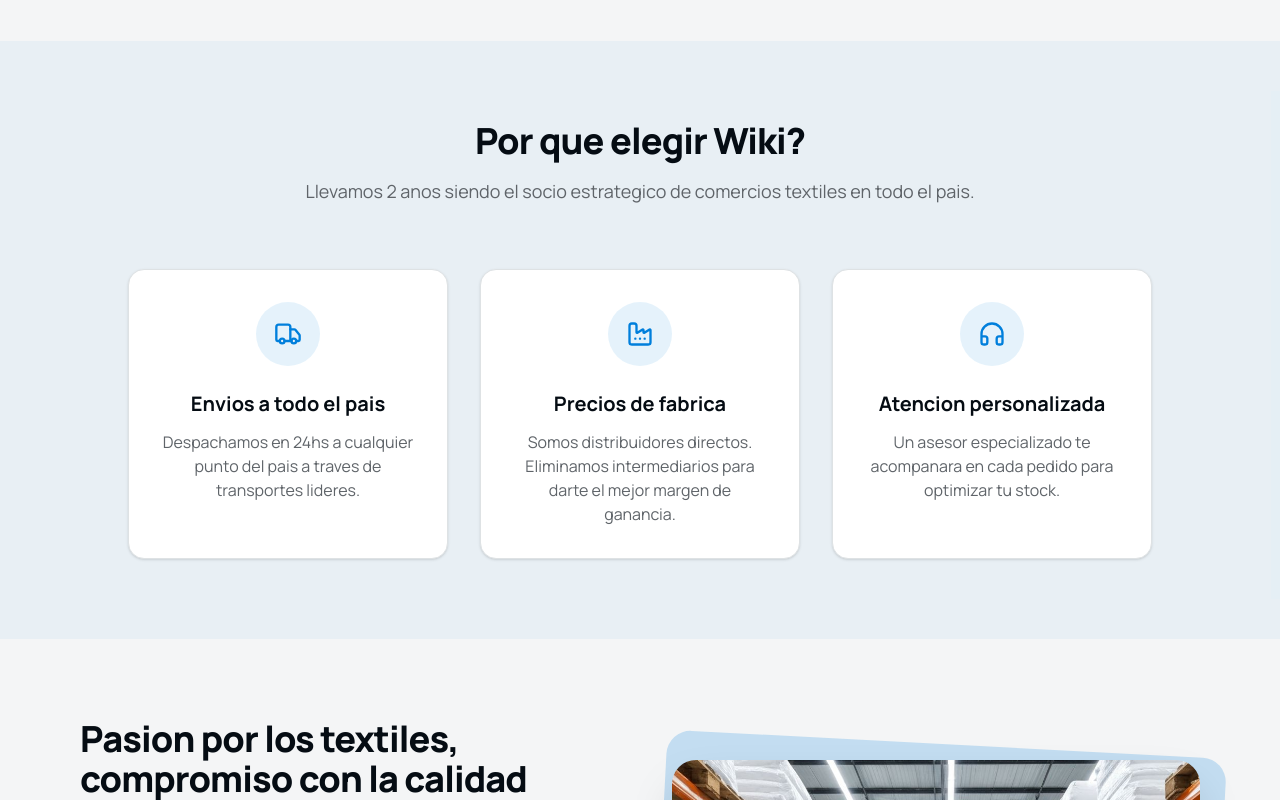
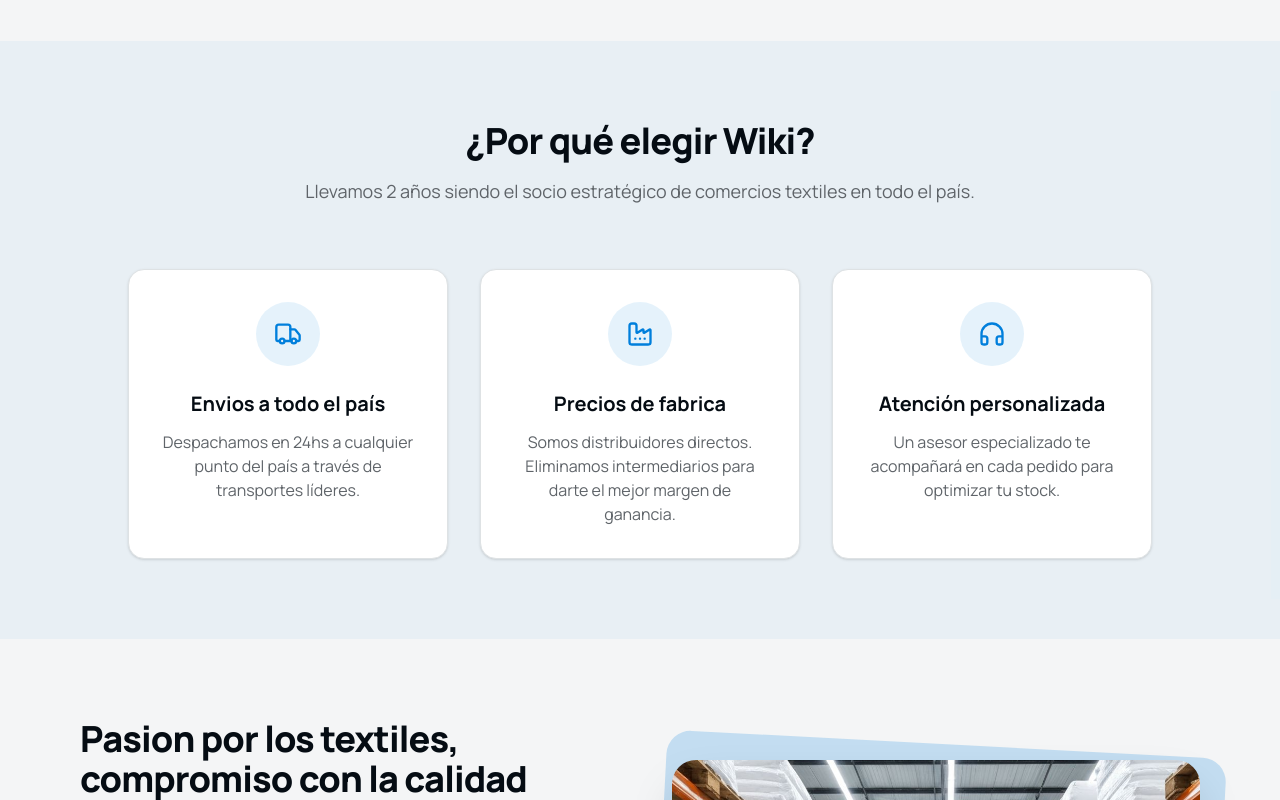
Before and after one commit to Leandro-20/wiki-landing-page, a Next.js app: page / in a window 1280 px wide. Shown: the part 1180-1980 px from the top of the page. Built offline with nearby package versions, Linux system fonts and the light colour scheme.

Commit message:
fix: correct missing accents and tildes in text files
Fix missing ñ and tildes in 'features.tsx', 'catalog-data.ts', and 'cta.tsx'.

Co-authored-by: Gonzalo Lopez <39465238+gonzalo-smtv@users.noreply.github.com>

```diff
--- a/components/cta.tsx
+++ b/components/cta.tsx
@@ -6,7 +6,7 @@ import { useScrollAnimation } from "@/hooks/use-scroll-animation"
 const perks = [
   "Compra minima inicial super accesible",
   "Material fotografico para tus redes",
-  "Stock garantizado todo el ano",
+  "Stock garantizado todo el año",
 ]
 
 export function CTA() {
--- a/components/features.tsx
+++ b/components/features.tsx
@@ -6,8 +6,8 @@ import { useScrollAnimation } from "@/hooks/use-scroll-animation"
 const features = [
   {
     icon: Truck,
-    title: "Envios a todo el pais",
-    description: "Despachamos en 24hs a cualquier punto del pais a traves de transportes lideres.",
+    title: "Envios a todo el país",
+    description: "Despachamos en 24hs a cualquier punto del país a través de transportes líderes.",
   },
   {
     icon: Factory,
@@ -16,8 +16,8 @@ const features = [
   },
   {
     icon: HeadphonesIcon,
-    title: "Atencion personalizada",
-    description: "Un asesor especializado te acompanara en cada pedido para optimizar tu stock.",
+    title: "Atención personalizada",
+    description: "Un asesor especializado te acompañará en cada pedido para optimizar tu stock.",
   },
 ]
 
@@ -34,10 +34,10 @@ export function Features() {
         }`}
       >
         <h2 className="text-foreground text-4xl font-extrabold tracking-tight mb-4">
-          {"Por que elegir Wiki?"}
+          {"¿Por qué elegir Wiki?"}
         </h2>
         <p className="text-muted-foreground text-lg">
-          Llevamos 2 anos siendo el socio estrategico de comercios textiles en todo el pais.
+          Llevamos 2 años siendo el socio estratégico de comercios textiles en todo el país.
         </p>
       </div>
 
--- a/lib/catalog-data.ts
+++ b/lib/catalog-data.ts
@@ -66,7 +66,7 @@ export const products: Product[] = [
     line: "",
     price: "$19.599",
     specs: [
-      "2 panos de 140 x 220 cm c/u",
+      "2 paños de 140 x 220 cm c/u",
       "Bloquean hasta el 80% de la luz",
       "Conservan la temperatura ambiente",
       "Presillas y barral ocultos y reforzados",
@@ -106,7 +106,7 @@ export const products: Product[] = [
     line: "",
     price: "$9.999",
     specs: [
-      "Cortina de bano 178 x 173 cm",
+      "Cortina de baño 178 x 173 cm",
       "12 ganchos incluidos",
       "Alfombra shaggy (pelo extra large)",
       "Alfombra 40 x 60 cm",
```
